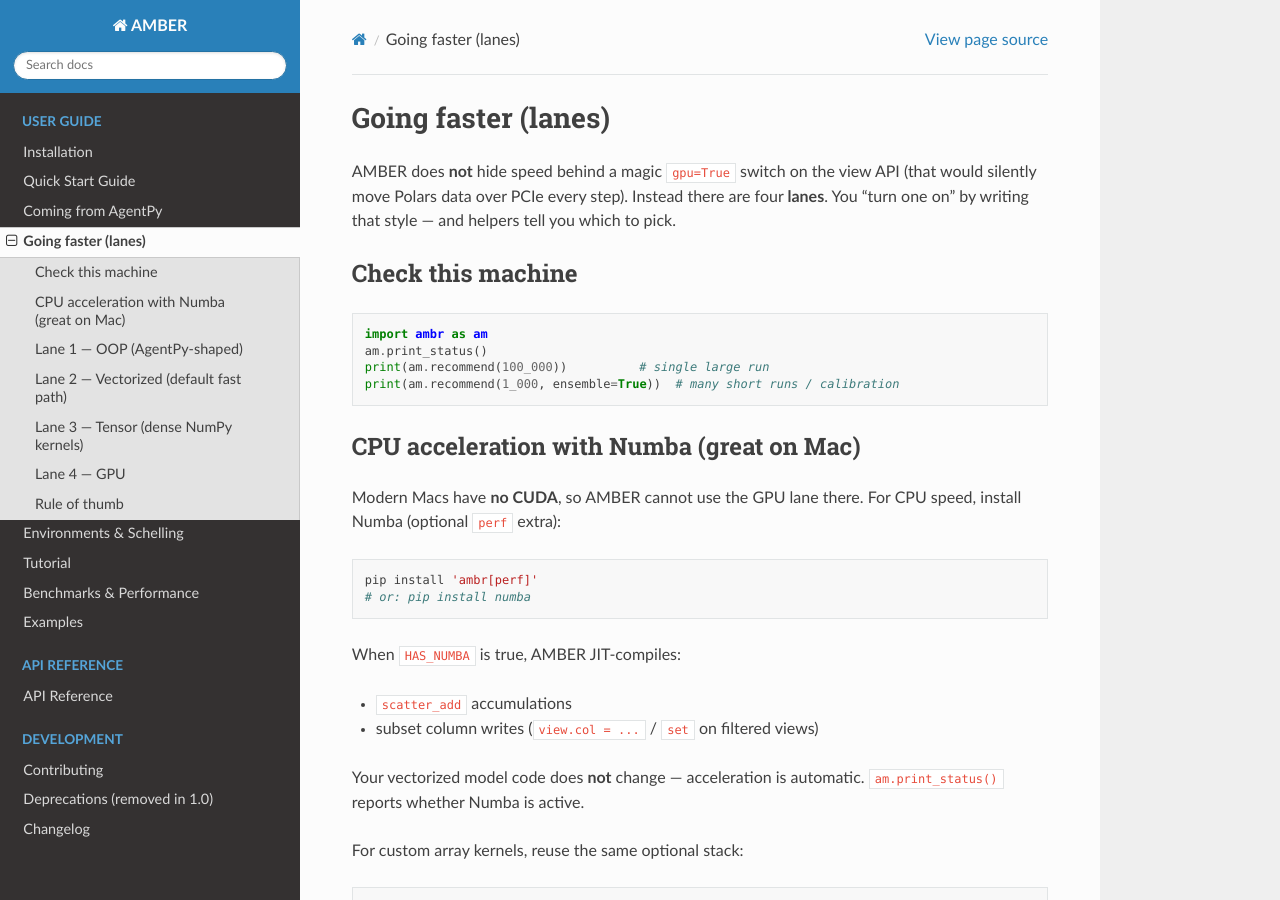
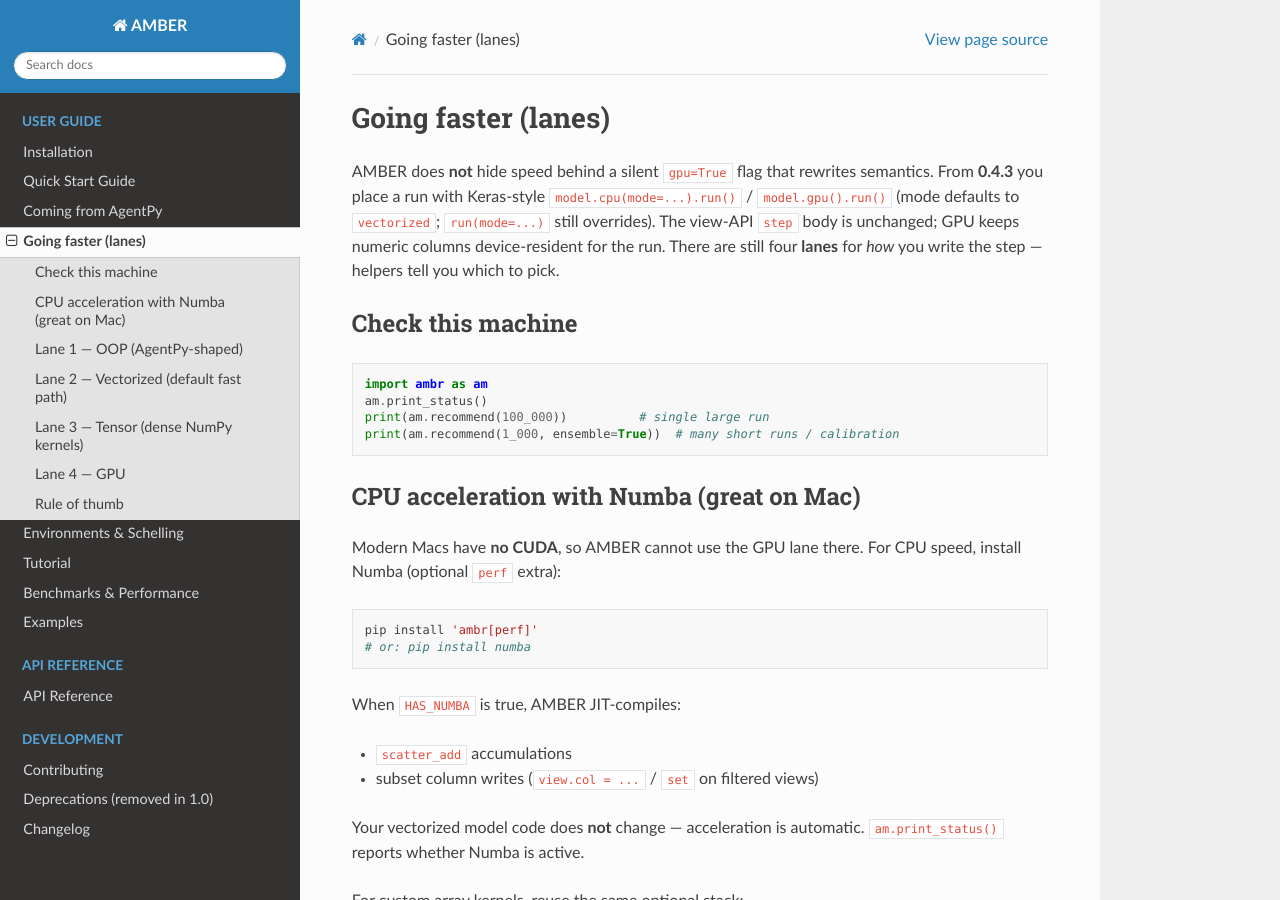
Before and after one commit to a11to1n3/AMBER, a Sphinx documentation site: the page built from docs/going_faster.rst, in a window 1280 px wide and 900 px high. Built offline with Sphinx 7.4.7 and the Read the Docs theme 3.1.0, drawn with Linux system fonts in a browser that asks for light colours; some of the changed text lies outside the part shown.

Commit message:
docs: document 0.4.3 cpu()/gpu() placement in README
Surface Keras-style device placement and the native view-API GPU path
in the quickstart, canonical API table, GPU section, features list, and
going_faster lanes guide (version string alone was not enough for 0.4.3).

```diff
--- a/docs/going_faster.rst
+++ b/docs/going_faster.rst
@@ -1,10 +1,13 @@
 Going faster (lanes)
 ====================
 
-AMBER does **not** hide speed behind a magic ``gpu=True`` switch on the view
-API (that would silently move Polars data over PCIe every step). Instead there
-are four **lanes**. You “turn one on” by writing that style — and helpers tell
-you which to pick.
+AMBER does **not** hide speed behind a silent ``gpu=True`` flag that rewrites
+semantics. From **0.4.3** you place a run with Keras-style
+``model.cpu(mode=...).run()`` / ``model.gpu().run()`` (mode defaults to
+``vectorized``; ``run(mode=...)`` still overrides). The view-API ``step`` body
+is unchanged; GPU keeps numeric columns device-resident for the run. There are
+still four **lanes** for *how* you write the step — helpers tell you which to
+pick.
 
 Check this machine
 ------------------
@@ -78,7 +81,13 @@
 Requires an **NVIDIA GPU + CuPy** (not Apple Metal/MPS). Install CuPy matching
 your CUDA, then either:
 
-**A. Single large run —** :class:`~ambr.lanes.ArrayKernelModel`::
+**A. Single large run — same view-API model (0.4.3, preferred)::
+
+   results = MyVectorizedModel({"n": 1_000_000, "steps": 50, "seed": 0}).gpu().run()
+   # CPU counterpart:
+   # results = MyVectorizedModel(...).cpu(mode="vectorized").run()
+
+**B. Array-kernel model —** :class:`~ambr.lanes.ArrayKernelModel`::
 
    import ambr as am
 
@@ -109,8 +118,9 @@
 -------------
 
 * **N ≲ 2k** — OOP is fine
-* **2k–500k** — vectorized
+* **2k–500k** — vectorized (``cpu(mode="vectorized")``)
 * **dense interactions** — tensor
-* **N ≳ 1M array math, or B≫1 calibration** — GPU helpers above
+* **N ≳ 1M view-API or array math** — ``model.gpu().run()`` / ``ArrayKernelModel``
+* **B≫1 calibration** — GPU ensemble helpers above
 
 ``am.recommend(n)`` encodes that heuristic.
```
Also changed, not shown: other parts of docs/going_faster.rst (+2 -2 lines), README.md (+42 -15 lines).
